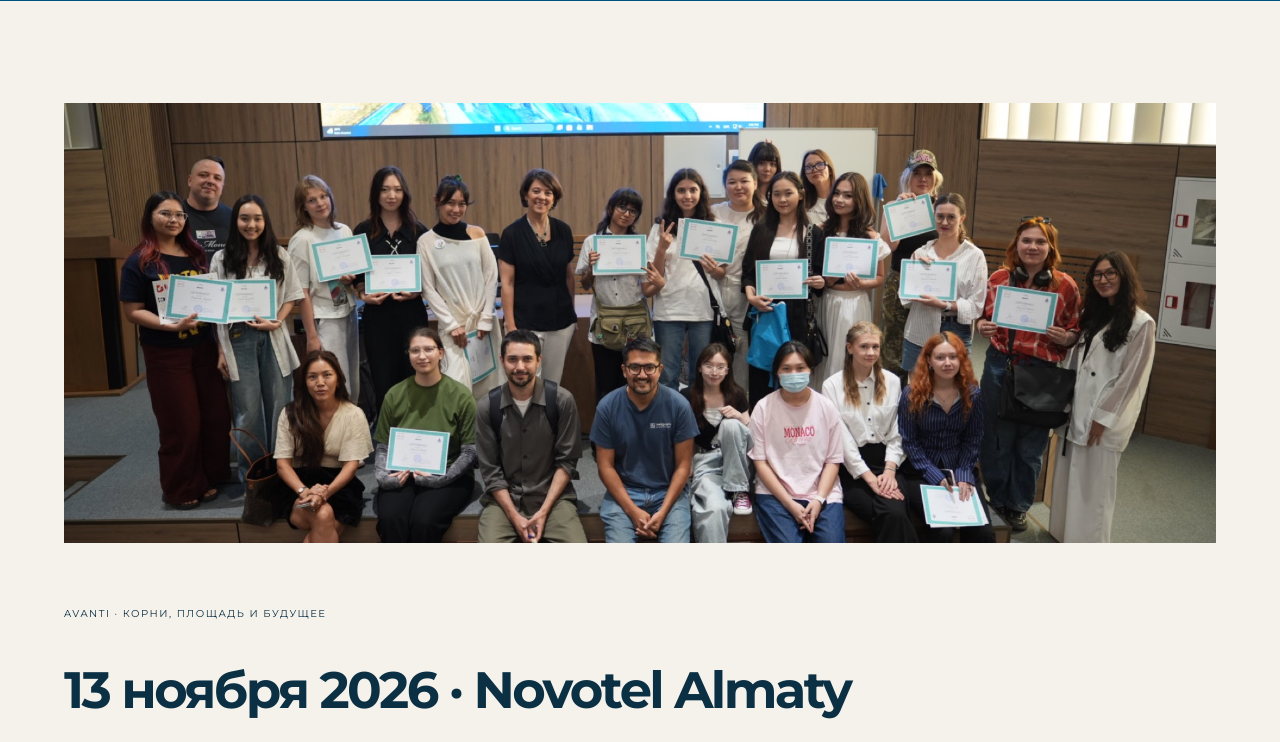
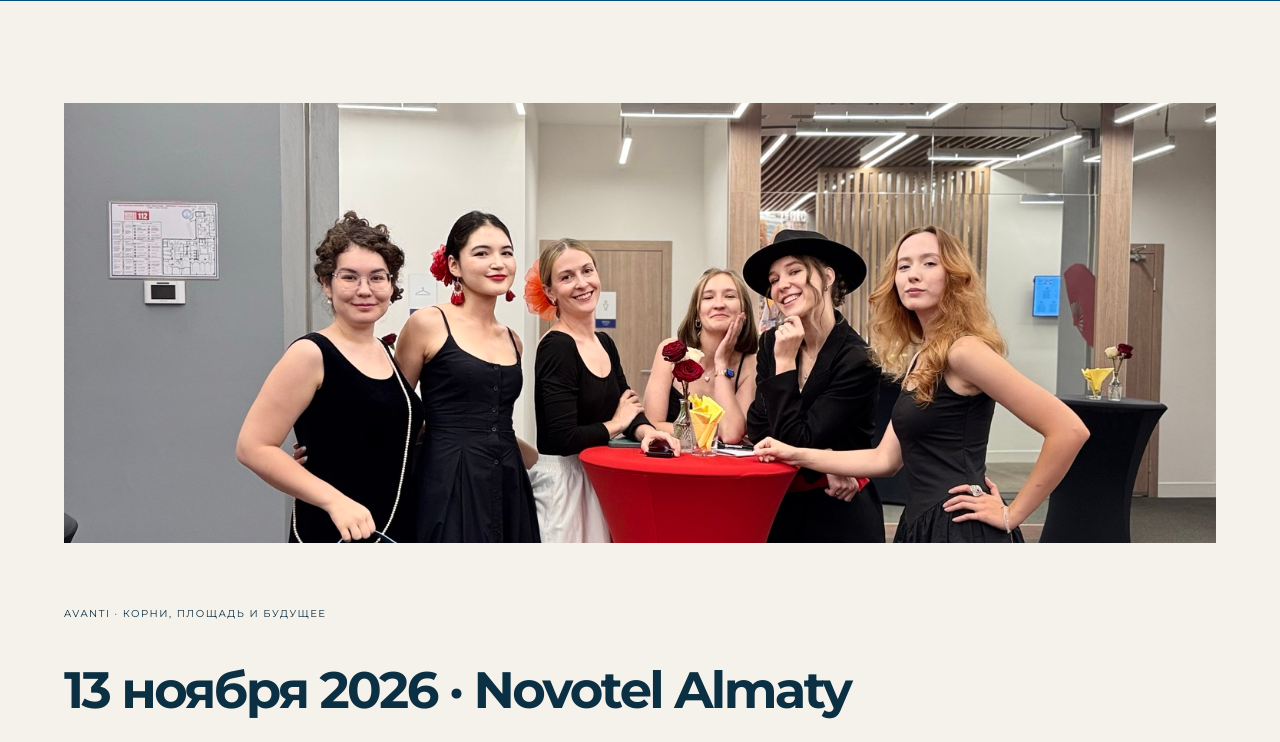
Before and after one commit to everypidigit/qyzfond_landing, a FastAPI app: page /gala in a window 1280 px wide. Shown: the part 508-1250 px from the top of the page. Run offline with FastAPI, Linux system fonts and the light colour scheme.

Commit message:
Restore landing hero and use IMG_0240 for gala

```diff
--- a/templates/content.html
+++ b/templates/content.html
@@ -4,7 +4,7 @@
 <section class="inner-hero"><p class="eyebrow light">{{ c('notice','label') if page=='notice' else c('gala','label') if page=='gala' else c('safety','label') }}</p><h1>{{ (ui('offer') if page=='oferta' else c(section,'title'))|heading }}</h1></section>
 <section class="inner-content">
 {% if page=='gala' %}
-  <img class="gala-cover" src="/static/images/hero-community.jpg" alt="QYZfond" fetchpriority="high">
+  <img class="gala-cover" src="/static/images/hero-img-0240.jpg" alt="QYZfond" fetchpriority="high">
   <div class="gala-intro"><span>{{ c('gala','concept') }}</span><h2>{{ (c('gala','date'))|heading }}</h2><p>{{ c('gala','intro') }}</p><div class="gala-facts">{% for key in ['fact1','fact2','fact3'] %}<div><strong>{{ c('gala',key).rsplit(' · ',1)[0] }}</strong><span>{{ c('gala',key).rsplit(' · ',1)[1] }}</span></div>{% endfor %}</div></div>
   <div class="gala-details"><div class="gala-program"><h2>{{ (c('gala','programme'))|heading }}</h2><div>{% for n in range(1,5) %}{% set item=c('gala','item'~n).split(' — ',1) %}<article><span>0{{ n }}</span><h3>{{ (item[0])|heading }}</h3><p>{{ item[1] }}</p></article>{% endfor %}</div></div>
   <div class="gala-menu"><h2>{{ (c('gala','menu'))|heading }}</h2>{% for course in ['Aperitivo','Antipasto','Primi','Secondi','Dolce'] %}<p><b>{{ course }}</b> · {{ c('gala',course) }}</p>{% endfor %}</div></div>
--- a/templates/index.html
+++ b/templates/index.html
@@ -1,7 +1,7 @@
 {% extends "base.html" %}
 {% block content %}
 <section class="rebrand-hero">
-  <img src="/static/images/hero-img-0240.jpg" alt="QYZfond" fetchpriority="high"><div class="rebrand-shade"></div>
+  <img src="/static/images/hero-community.jpg" alt="QYZfond" fetchpriority="high"><div class="rebrand-shade"></div>
   <div class="rebrand-copy"><h1>{{ (c('hero','title')|replace('QYZfond.','<em>QYZfond.</em>'))|heading|safe }}</h1><h2>{{ (c('hero','slogan'))|heading }}</h2><p>{{ c('hero','intro') }}</p><p class="hero-brand-note">{{ c('hero','note') }}</p><div class="hero-actions"><a class="button button-light" href="#history">{{ ui('our_history') }}</a><a class="text-link light" href="#events" data-until="{{ gala_deadline }}">{{ ui('nearest') }}</a><a class="text-link light" href="#reports">{{ ui('reports') }}</a></div></div>
   <div class="rebrand-stamp"><span>1999</span><span>→</span><strong>2026</strong></div>
 </section>
```
